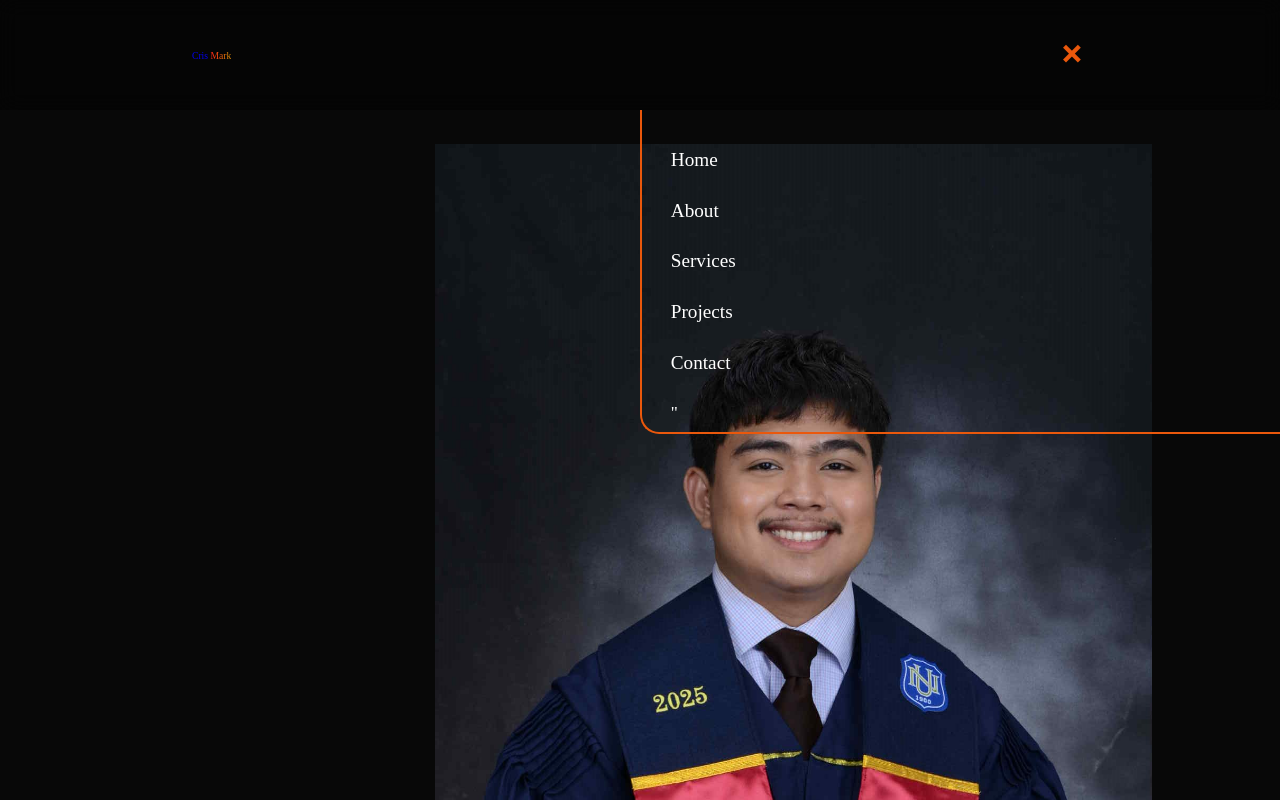
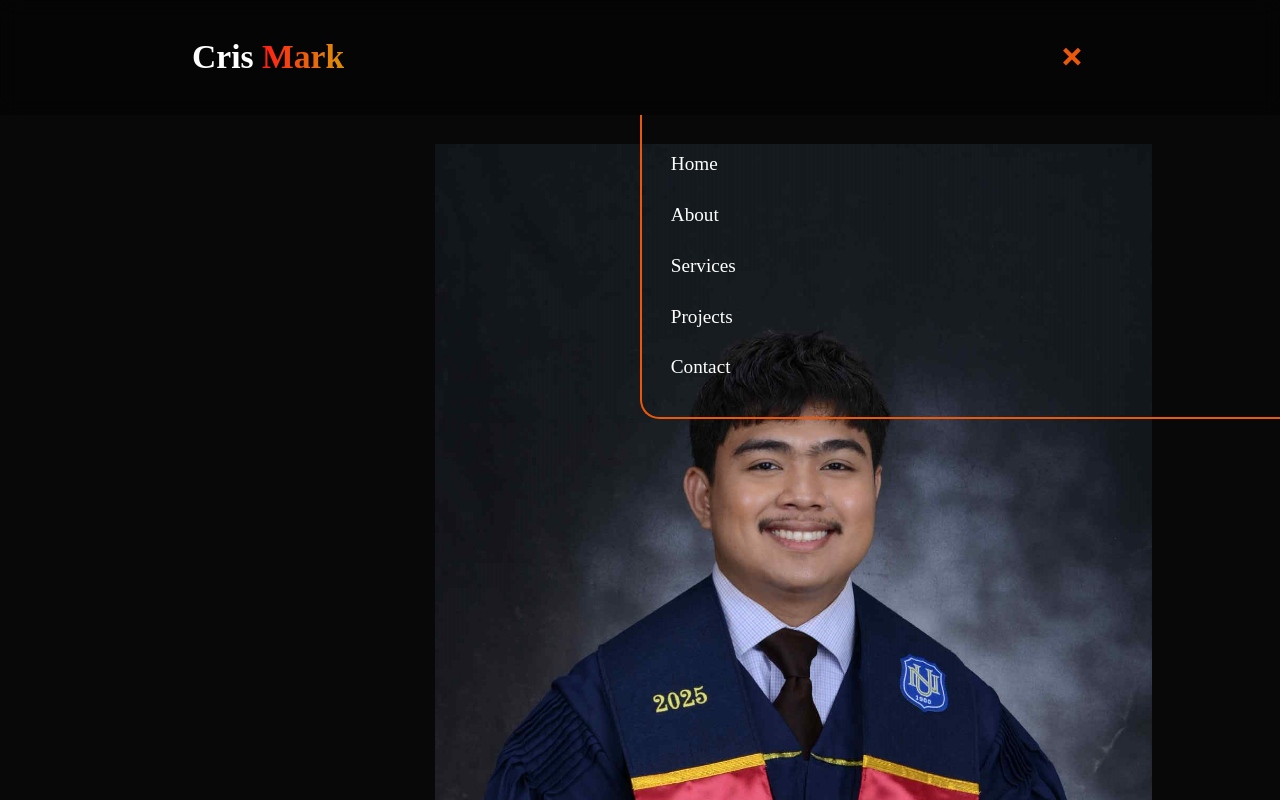
Before and after one commit to Tikboyong/Push, a plain HTML site: page index.html in a window 1280 px wide. Both pictures are taken after a click on the icon 1071 px from the left and 55 px from the top of the page. Shown: the top 800 px of the page. Drawn offline with nearby package versions, Linux system fonts and the light colour scheme.

Commit message:
Add files via upload

```diff
--- a/index.html
+++ b/index.html
@@ -24,13 +24,10 @@
           <a href="#home">Home</a>
           <a href="#about">About</a>
           <a href="#Services">Services</a>
-          <a href="projects">Projects</a>
-          <a hre="contact">Contact</a>"
+          <a href="#projects">Projects</a>
+         <a href="#contact">Contact</a>
         </nav>
-
         <button class="gradient-btn">Contact Me</button>
-
-
       </header>
 
       <section class="home" id="home">
--- a/style.css
+++ b/style.css
@@ -38,8 +38,16 @@ body {
   color: var(--main-color);
   font-weight: 800;
   cursor: pointer;
-  transition: 0.3s ease-in-out
+  transition: 0.3s ease-in-out;
 }
+.logo{
+  font-size: 3.5rem;
+  color:var(--text-color)
+;  font-weight: 800;
+  cursor:pointer;
+  transition: 0.3s ease-in-out;
+}
+
 .logo:hover{
   transform: scale(1.1);
 }
@@ -59,11 +67,19 @@ span{
   font-weight: 500;
   transition: 0.3s ease-in-out;
   border-bottom: 3px solid transparent;
+  transform: translateX(100%);
+}
+.navbar.active {
+  transform: translateX(0);
 }
 .navbar a:hover{
   color: var(--main-color0);
   border-bottom: 3px solid var(--main-color);
 }
+.nav-link{
+  display: flex;
+}
+
 .gradient-btn{
   font-size: 1.8rem;
   padding: 1rem 2rem;
```
Also changed, not shown: script.js (line endings or trailing spaces).
